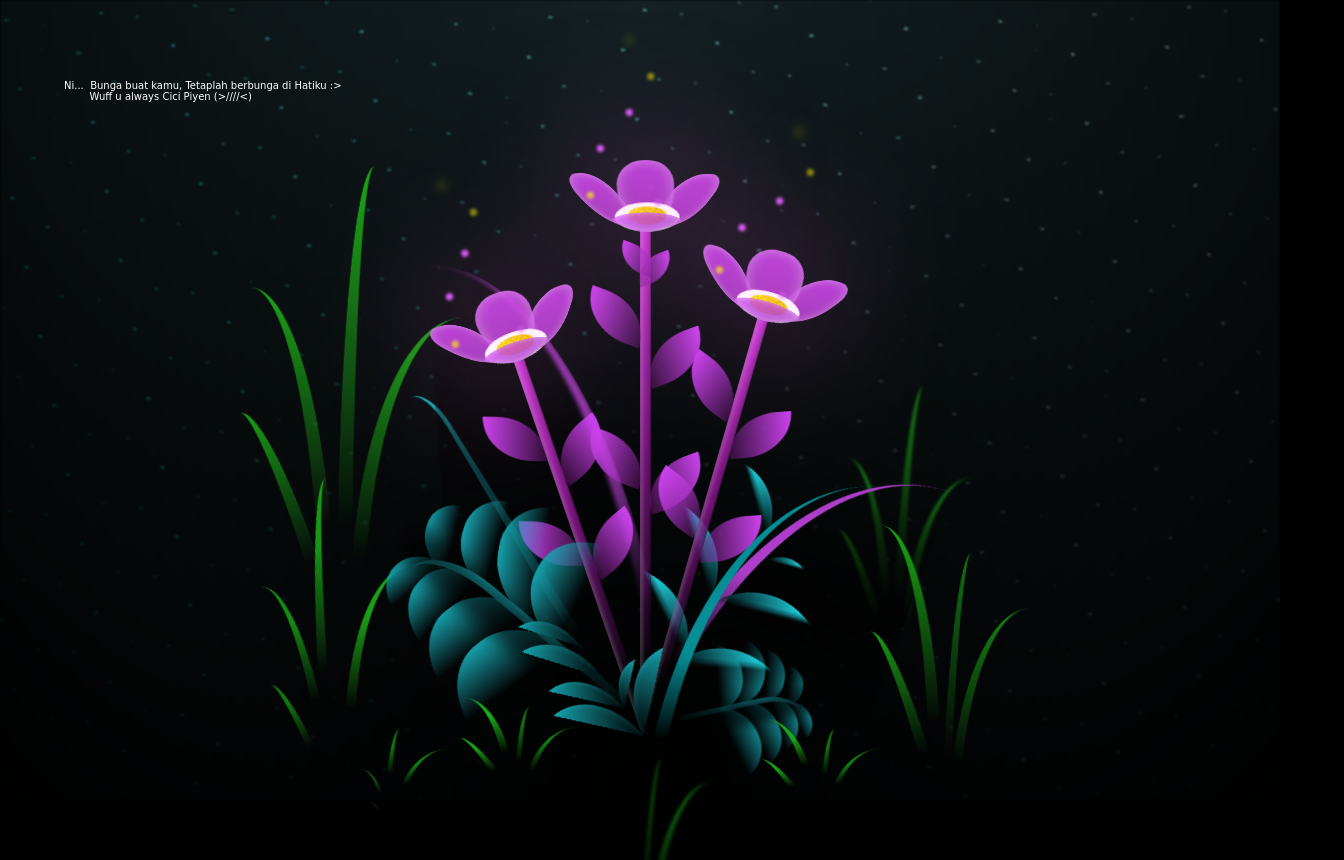
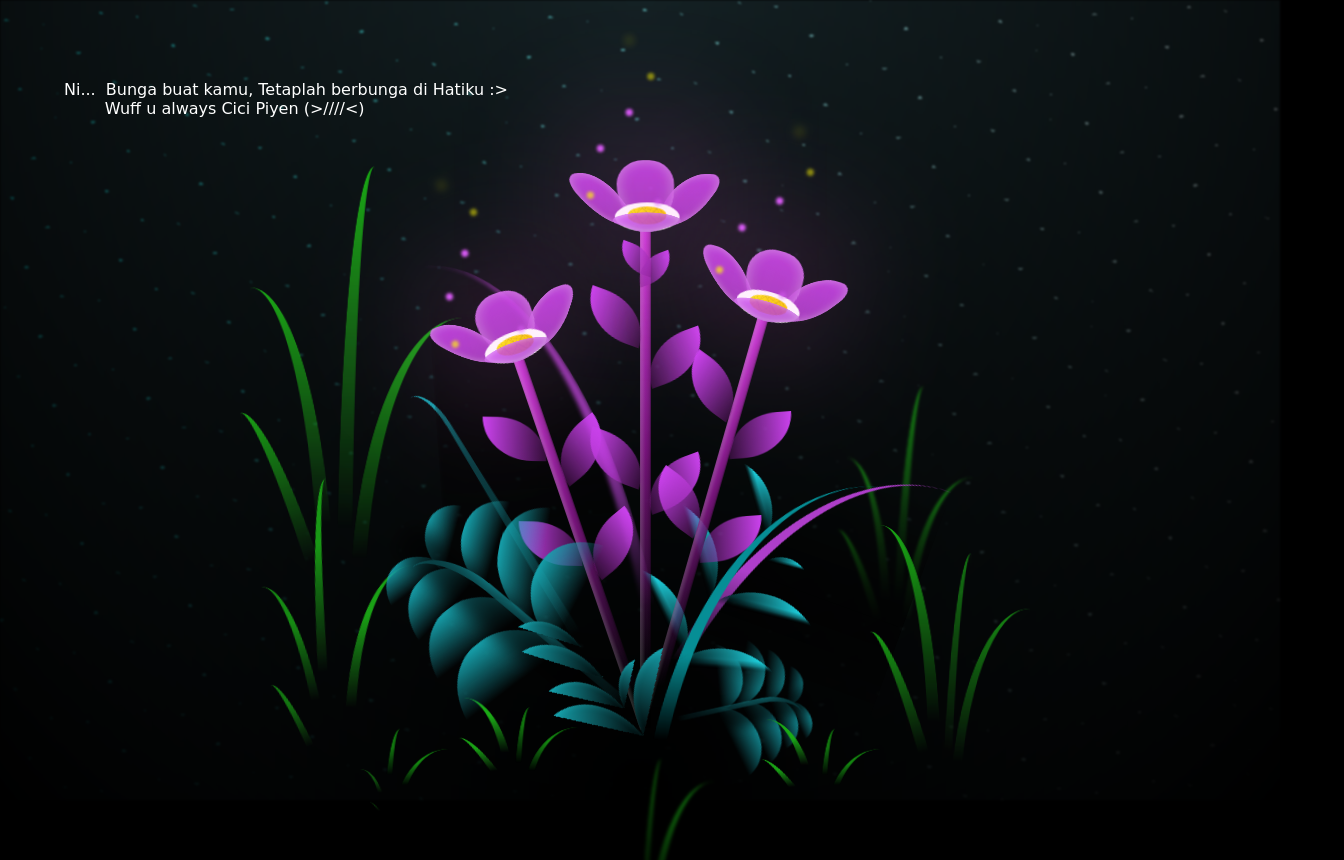
Before and after one commit to nicky-raphael/potential-funicular, a plain HTML site: page flower.html in a window 1280 px wide. Shown: the top 860 px of the page, 1344 px wide, since content can reach past the window. Drawn offline with Linux system fonts and the light colour scheme; a web font is replaced by a local one.

Commit message:
Add files via upload

```diff
--- a/css/main.css
+++ b/css/main.css
@@ -38,10 +38,11 @@ body {
 .teks {
   position: absolute;
   color: #fff;
-  font-size: 10px;
   font-weight: 500;
   left: 5%;
   top: 10%;
+  width: 100%;
+  height: 100%;
   margin-right: 0%;
 }
 
```
